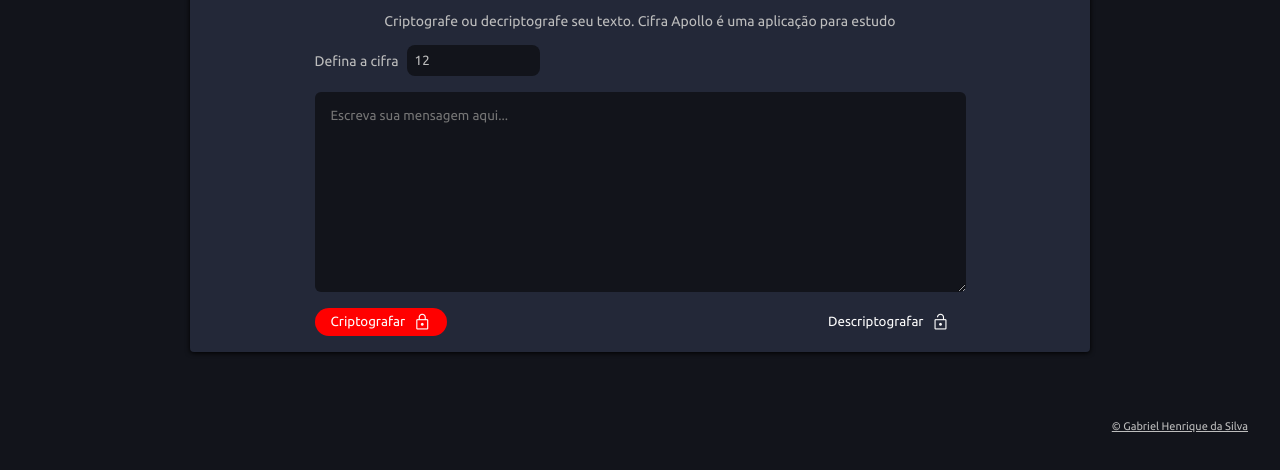
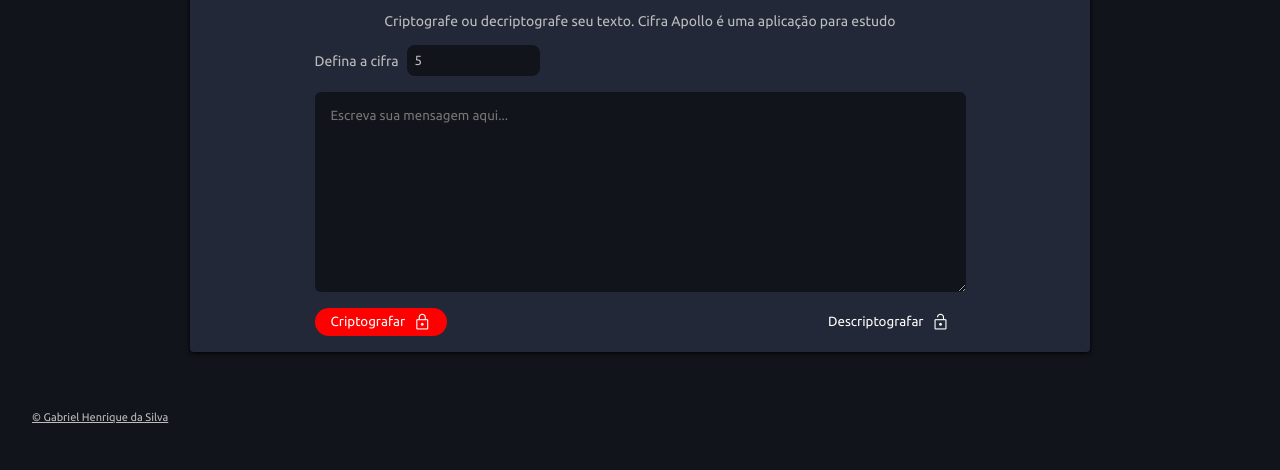
Before and after one commit to oGabrielSilva/cifra_apollo, a website built with webpack: page public/index.html in a window 1280 px wide. Shown: the part 200-670 px from the top of the page. Built offline with nearby package versions, Linux system fonts and the light colour scheme.

Commit message:
Update cipher

```diff
--- a/public/index.html
+++ b/public/index.html
@@ -53,7 +53,7 @@
           <p id="sub">Criptografe ou decriptografe seu texto. Cifra Apollo é uma aplicação para estudo</p>
           <label>
             <span>Defina a cifra</span>
-            <input min="0" max="100" value="12" placeholder="Cifra númerica..." type="number" id="cipher" />
+            <input min="0" max="133" value="5" placeholder="Cifra númerica..." type="number" id="cipher" />
           </label>
           <textarea placeholder="Escreva sua mensagem aqui..." id="content"></textarea>
           <div id="container-btn">
--- a/public/style/main.css
+++ b/public/style/main.css
@@ -177,11 +177,8 @@ main button#dc * {
 }
 
 footer {
-  min-height: 10vh;
-  display: flex;
-  justify-content: flex-end;
-  align-items: flex-end;
-  padding-right: 2rem;
+  padding-left: 2rem;
+  padding-top: 3.5rem;
 }
 
 footer a {
--- a/src/app/main.ts
+++ b/src/app/main.ts
@@ -42,29 +42,21 @@ if (encryptButton && cipherInput && decryptButton) {
   cipherInput.addEventListener('input', (event) => {
     const value = Number((event.target as HTMLTextAreaElement).value);
     if (value < 0 || typeof value !== 'number') return (cipherInput.value = '' + 1);
-    if (value > 100) return (cipherInput.value = '100');
+    if (value > 133) return (cipherInput.value = '139');
     cipherInput.value = String(Math.abs(value));
   });
 
   encryptButton.addEventListener('click', () => {
-    const cipher = Number(cipherInput.value);
-    modalMessage.textContent = encrypt(input.value, typeof cipher === 'number' && cipher !== 0 ? cipher : 2);
+    const key = Number(cipherInput.value);
+    modalMessage.textContent = cipher(input.value, typeof key === 'number' && key !== 0 ? key : 2);
     containerModal.style.top = '0';
   });
 
   decryptButton.addEventListener('click', () => {
-    const cipher = Number(cipherInput.value);
-    modalMessage.textContent = encrypt(
-      input.value,
-      typeof cipher === 'number' && cipher !== 0 ? cipher : 2,
-      true
-    );
+    const key = Number(cipherInput.value);
+    modalMessage.textContent = cipher(input.value, typeof key === 'number' && key !== 0 ? key : 2, true);
     containerModal.style.top = '0';
   });
 }
 
 initTheme();
-
-const c = cipher('Olá mundo! Hello world.', 10);
-console.log('crypt: ', c);
-console.log('dcrypt: ', cipher(c, 10, true));
```
Also changed, not shown: public/dist/bundle.js, 1 other file.
